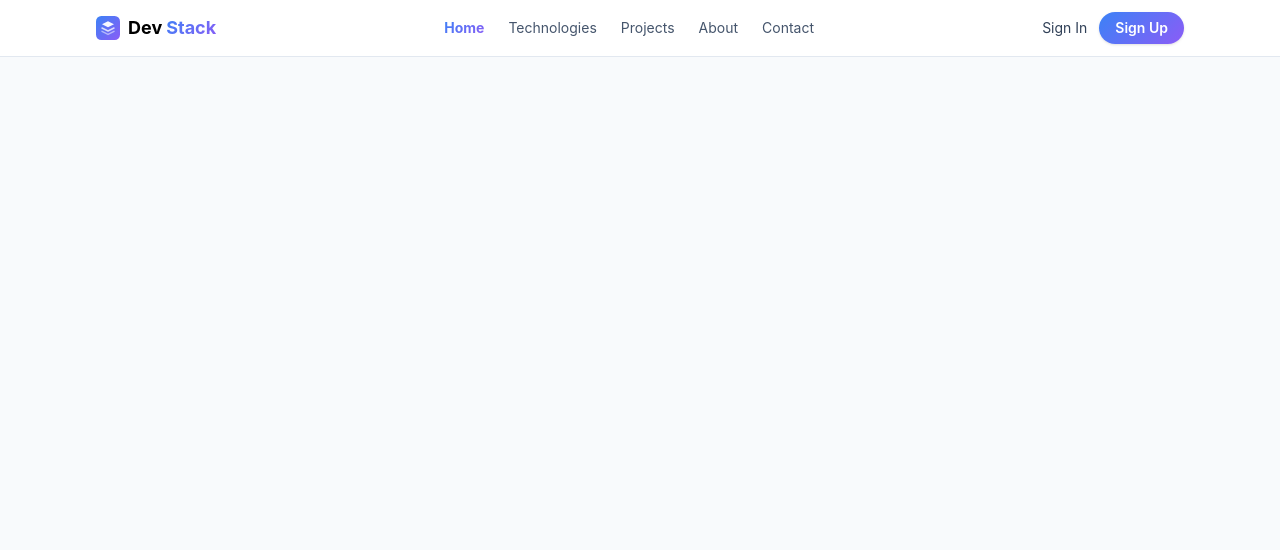
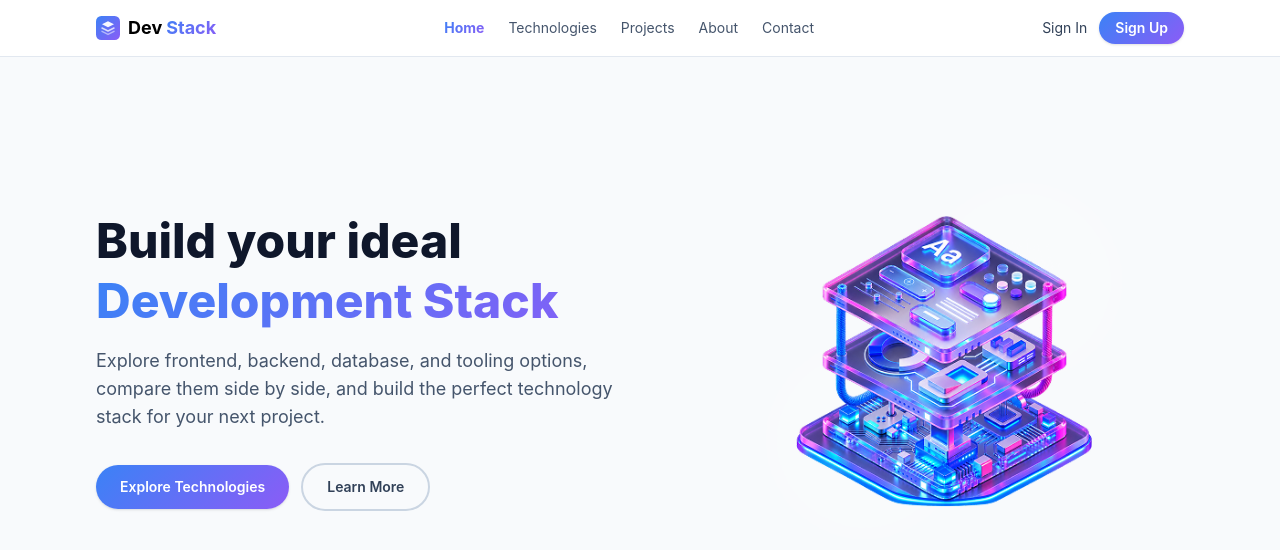
Before and after one commit to SSKsaan/DevStack, a React (Vite) app: page / in a window 1280 px wide. Shown: the top 550 px of the page. Built offline with nearby package versions, Linux system fonts and the light colour scheme.

Commit message:
Build the hero section with banner and CTAs

```diff
--- a/src/App.jsx
+++ b/src/App.jsx
@@ -1,10 +1,13 @@
 import Navbar from './components/Navbar'
+import Hero from './components/Hero'
 
 function App() {
   return (
     <div className="min-h-screen flex flex-col bg-slate-50">
       <Navbar />
-      <main className="flex-1"></main>
+      <main className="flex-1">
+        <Hero />
+      </main>
     </div>
   )
 }
--- /dev/null
+++ b/src/components/Hero.jsx
@@ -0,0 +1,35 @@
+function HeroArt() {
+  return (
+    <div className="flex justify-center lg:flex-1 lg:justify-end" aria-hidden="true">
+      <img src="/banner-stack.png" alt="" className="w-72 sm:w-80 lg:w-[30rem]" />
+    </div>
+  )
+}
+
+function Hero() {
+  return (
+    <section className="mx-auto flex max-w-6xl flex-col items-center gap-10 px-4 py-10 lg:flex-row lg:gap-16 lg:px-8 lg:py-16">
+      <div className="text-center lg:w-1/2 lg:text-left">
+        <h1 className="text-4xl font-extrabold leading-tight text-slate-900 sm:text-5xl">
+          Build your ideal
+          <span className="block text-gradient">Development Stack</span>
+        </h1>
+        <p className="mt-4 text-lg text-slate-600">
+          Explore frontend, backend, database, and tooling options, compare them side by side, and
+          build the perfect technology stack for your next project.
+        </p>
+        <div className="mt-8 flex flex-col items-center gap-3 sm:flex-row sm:justify-center lg:justify-start">
+          <a href="#" className="w-full rounded-full bg-gradient-brand px-6 py-3 text-center text-sm font-semibold text-white shadow-sm hover:brightness-110 sm:w-auto">
+            Explore Technologies
+          </a>
+          <a href="#" className="w-full rounded-full border-2 border-slate-300 px-6 py-3 text-center text-sm font-semibold text-slate-700 hover:border-violet-400 hover:text-violet-600 sm:w-auto">
+            Learn More
+          </a>
+        </div>
+      </div>
+      <HeroArt />
+    </section>
+  )
+}
+
+export default Hero
```
Also changed, not shown: public/banner-stack.png (added).
